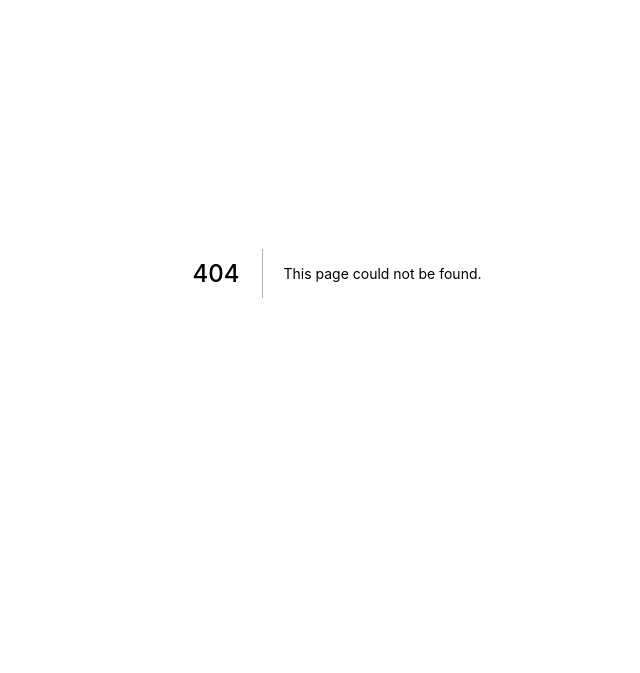
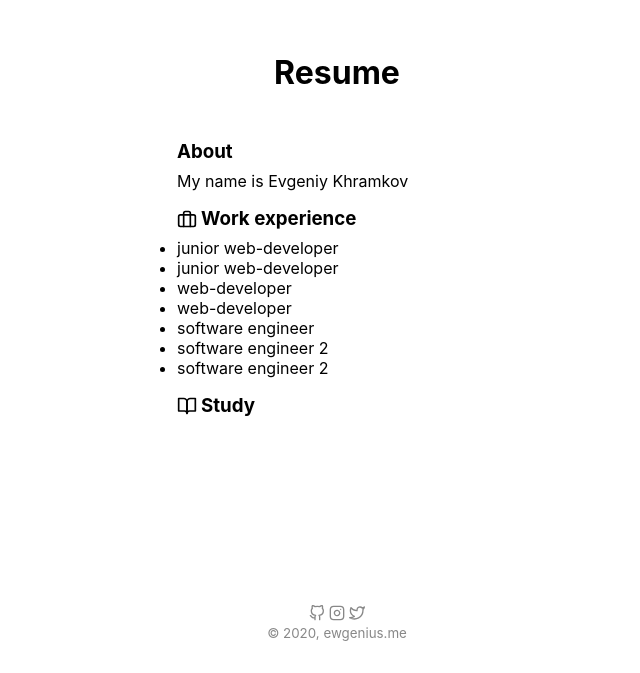
Before and after one commit to ewgenius/me, a Next.js app: page /resume in a window 1280 px wide. Before the commit this address had no page. Shown: the part 127-800 px from the top of the page, without its empty margins (303-943 px from the left). Built offline with nearby package versions, Linux system fonts and the light colour scheme.

Commit message:
prepare resume page

```diff
--- /dev/null
+++ b/src/pages/resume.tsx
@@ -0,0 +1,114 @@
+import { GetStaticProps } from "next";
+import { Briefcase, BookOpen, Book } from "react-feather";
+import { Layout } from "components/Layout";
+
+export type Dictionary<T = any> = { [id: string]: T };
+
+export interface Job {
+  id: string;
+  title: string;
+  company: string;
+  startDate: string;
+  endDate?: string;
+  tags?: string[];
+}
+
+export interface ResumeProps {
+  jobs: Dictionary<Job>;
+}
+
+export default function Resume(props: ResumeProps) {
+  return (
+    <Layout>
+      <h1>Resume</h1>
+      <section className="resume-section">
+        <h3>About</h3>
+        <p>My name is Evgeniy Khramkov</p>
+      </section>
+
+      <section className="resume-section">
+        <h3>
+          <Briefcase size={20} />
+          Work experience
+        </h3>
+        <ul>
+          {Object.values(props.jobs).map((job) => (
+            <li key={job.id}>{job.title}</li>
+          ))}
+        </ul>
+      </section>
+
+      <section className="resume-section">
+        <h3>
+          <BookOpen size={20} />
+          Study
+        </h3>
+      </section>
+    </Layout>
+  );
+}
+
+export const getStaticProps: GetStaticProps<ResumeProps> = async () => {
+  return {
+    props: {
+      jobs: {
+        "7": {
+          id: "7",
+          title: "software engineer 2",
+          company: "Microsoft (US)",
+          startDate: new Date("May 20, 2019").toString(),
+          endDate: null,
+          tags: ["CI/CD", "node.js", "react.js", "typescript"],
+        },
+        "6": {
+          id: "6",
+          title: "software engineer 2",
+          company: "Microsoft (Rus)",
+          startDate: new Date("Jan 15, 2018").toString(),
+          endDate: new Date("May 19, 2019").toString(),
+          tags: ["CI/CD", "node.js", "react.js", "typescript"],
+        },
+        "5": {
+          id: "5",
+          title: "software engineer",
+          company: "Akvelon",
+          startDate: new Date("Apr 10, 2017").toString(),
+          endDate: new Date("Jan 14, 2018").toString(),
+          tags: ["CI/CD", "node.js", "react.js", "typescript"],
+        },
+        "4": {
+          id: "4",
+          title: "web-developer",
+          company: "DigitalBox",
+          startDate: new Date("May 01, 2014").toString(),
+          endDate: new Date("Apr 01, 2017").toString(),
+          tags: ["angular.js", "node.js", "react.js", "typescript"],
+        },
+        "3": {
+          id: "3",
+          title: "web-developer",
+          company: "Yellow Pages Telecom",
+          startDate: new Date("Oct 01, 2013").toString(),
+          endDate: new Date("Apr 01, 2014").toString(),
+          tags: ["django", "js", "postgresql", "python"],
+        },
+        "2": {
+          id: "2",
+          title: "junior web-developer",
+          company: "Media Plus",
+          startDate: new Date("Jul 01, 2013").toString(),
+          endDate: new Date("Aug 31, 2013").toString(),
+          tags: ["css", "js", "webgl"],
+        },
+        "1": {
+          id: "1",
+          title: "junior web-developer",
+          company: "Brandmaker",
+          startDate: new Date("Apr 01, 2011").toString(),
+          endDate: new Date("Aug 31, 2011").toString(),
+          tags: ["css", "html", "js"],
+        },
+      },
+    },
+  };
+};
--- a/src/styles/index.css
+++ b/src/styles/index.css
@@ -16,6 +16,24 @@
     --text-color: #fff;
     --text-color-secondary: #444;
   } */
+}
+
+* {
+  margin: 0px;
+  padding: 0px;
+  box-sizing: border-box;
+}
+
+h1 {
+  margin: 32px 0;
+}
+
+h2 {
+  margin: 16px 0 8px;
+}
+
+h3 {
+  margin: 16px 0 8px;
 }
 
 html,
@@ -45,6 +63,15 @@ main {
   flex-direction: column;
   justify-content: center;
   align-items: center;
+}
+
+.resume-section {
+  width: 320px;
+}
+
+.resume-section > h3 > svg {
+  margin-bottom: -4px;
+  margin-right: 4px;
 }
 
 footer {
```
